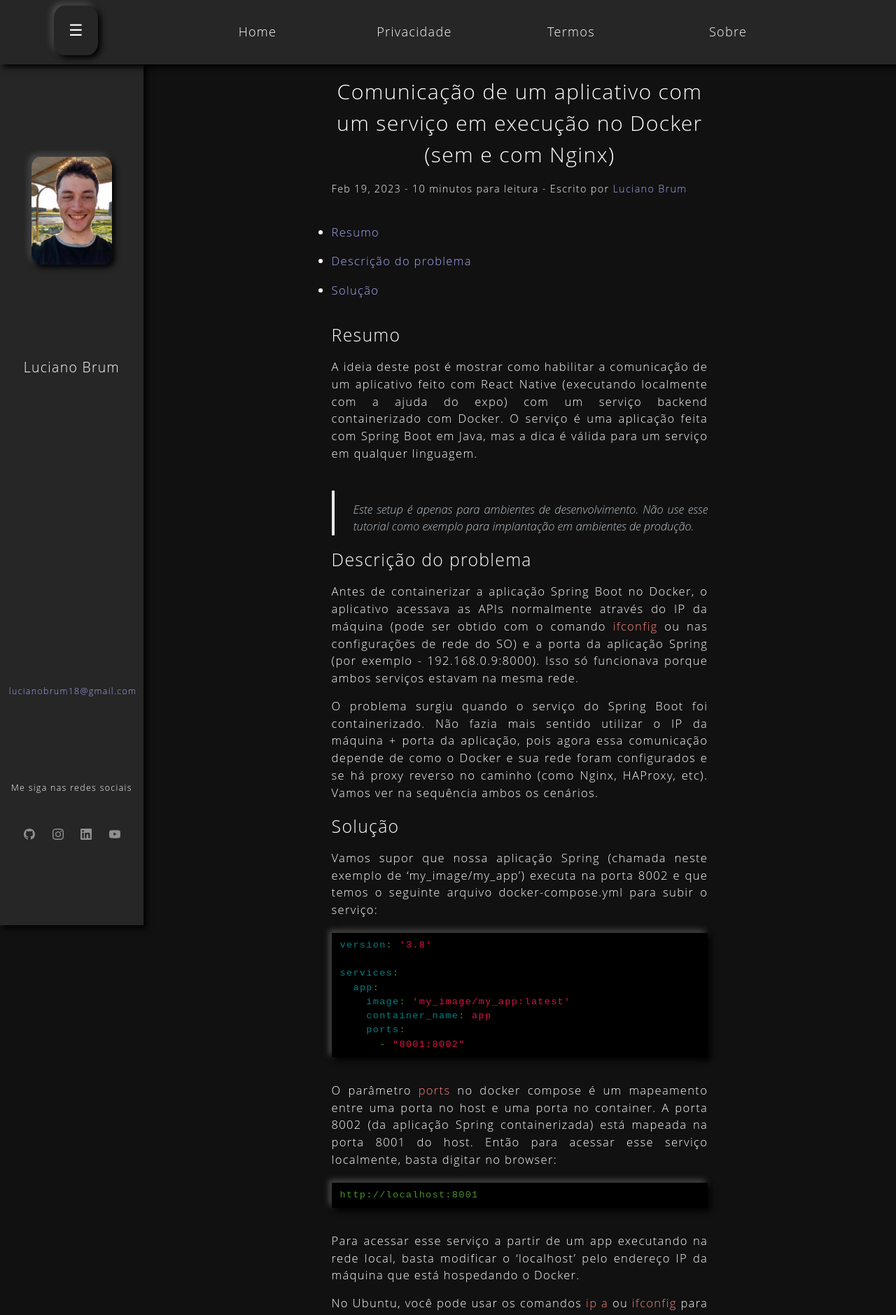
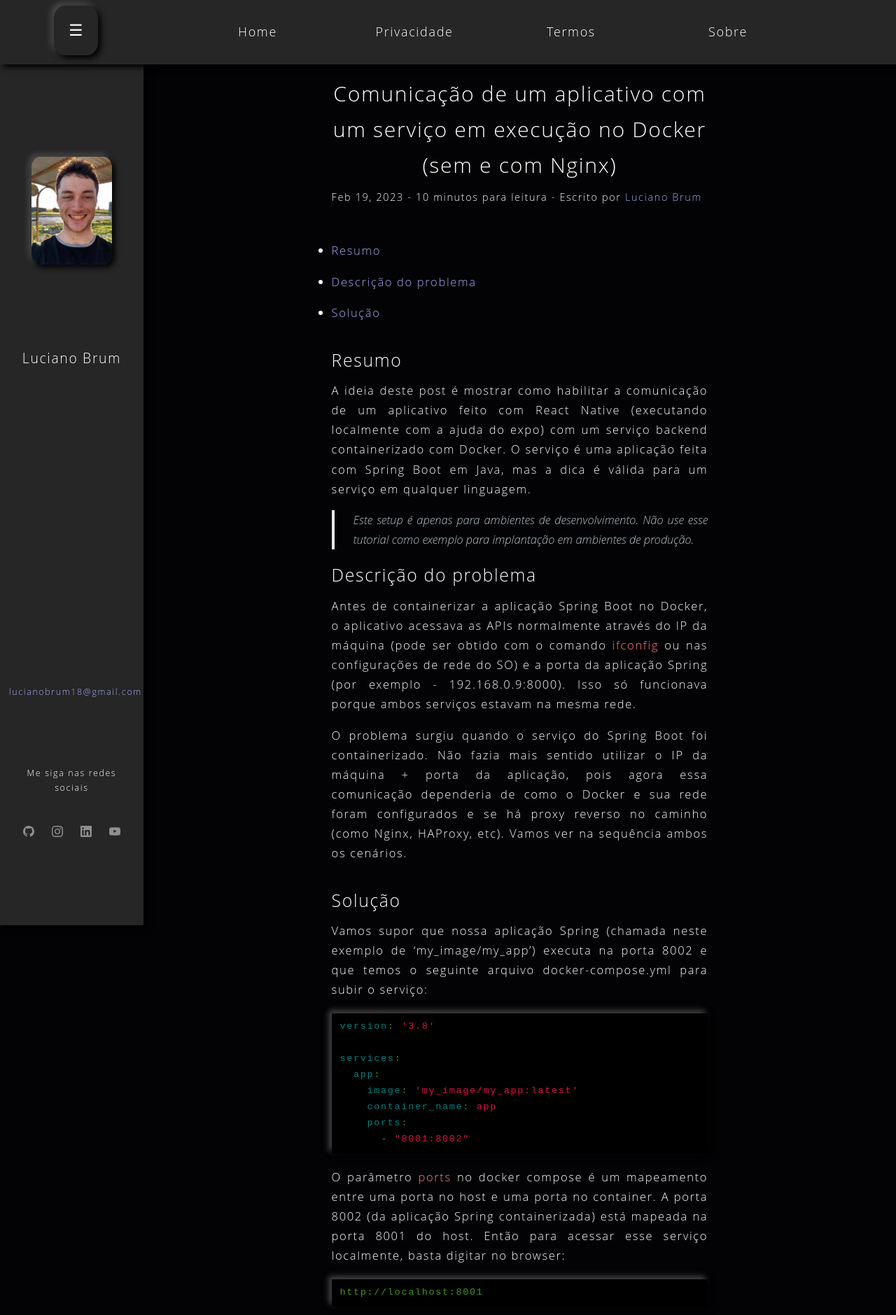
Before and after one commit to Lubrum/Lubrum.github.io, a Jekyll site: the page built from _posts/2023-02-17-comunicacao-app-servidor-local-docker.markdown, in a window 1280 px wide. Shown: the top 1879 px of the page at 70% size. Built offline with Jekyll 4.4.1, drawn with Linux system fonts in a browser that asks for light colours; some of the changed text lies outside the part shown.

Commit message:
Fixing last post, minor fixes in layout elements.

```diff
--- a/_posts/2023-02-17-comunicacao-app-servidor-local-docker.markdown
+++ b/_posts/2023-02-17-comunicacao-app-servidor-local-docker.markdown
@@ -17,7 +17,6 @@
 
 A ideia deste post é mostrar como habilitar a comunicação de um aplicativo feito com React Native (executando localmente com a ajuda do expo) com um serviço backend containerizado com Docker. O serviço é uma aplicação feita com Spring Boot em Java, mas a dica é válida para um serviço em qualquer linguagem.
 
-<br/>
 
 > *Este setup é apenas para ambientes de desenvolvimento. Não use esse tutorial como exemplo para implantação em ambientes de produção.*
 
@@ -26,7 +25,7 @@
 
 Antes de containerizar a aplicação Spring Boot no Docker, o aplicativo acessava as APIs normalmente através do IP da máquina (pode ser obtido com o comando <span style = "color: #ff8080">ifconfig</span>  ou nas configurações de rede do SO) e a porta da aplicação Spring (por exemplo - 192.168.0.9:8000). Isso só funcionava porque ambos serviços estavam na mesma rede.
 
-O problema surgiu quando o serviço do Spring Boot foi containerizado. Não fazia mais sentido utilizar o IP da máquina + porta da aplicação, pois agora essa comunicação depende de como o Docker e sua rede foram configurados e se há proxy reverso no caminho (como Nginx, HAProxy, etc). Vamos ver na sequência ambos os cenários.
+O problema surgiu quando o serviço do Spring Boot foi containerizado. Não fazia mais sentido utilizar o IP da máquina + porta da aplicação, pois agora essa comunicação dependeria de como o Docker e sua rede foram configurados e se há proxy reverso no caminho (como Nginx, HAProxy, etc). Vamos ver na sequência ambos os cenários.
 
 # Solução
 
@@ -179,11 +178,11 @@
 
 Observe os parâmetros essenciais para este exemplo:
 
-default_keyfile     = localhost.key
+*default_keyfile*    = <span style = "color: #ff8080">localhost.key</span>
 
-commonName          = localhost
+*commonName*          = <span style = "color: #ff8080">localhost</span>
 
-subjectAltName      = DNS:localhost,IP:10.0.2.2
+*subjectAltName*      = <span style = "color: #ff8080">DNS:localhost,IP:10.0.2.2</span>
 
 Utilizamos aqui, além do localhost, o IP 10.0.2.2 porque é o [IP que o emulador do Android utiliza para se comunicar com o localhost da máquina HOST](https://developer.android.com/studio/run/emulator-networking?hl=pt-br).
 
@@ -191,21 +190,21 @@
 
 Os passos no Google Chrome são os seguintes.
 
-1- menu de opções do Chrome (três pontinhos no canto superior direito)
+*1- menu de opções do Chrome (três pontinhos no canto superior direito)*
 
-2- Settings (Configurações)
+*2- Settings (Configurações)*
 
-3- Privacy and Security (Privacidade e Segurança - menu esquerdo)
+*3- Privacy and Security (Privacidade e Segurança - menu esquerdo)*
 
-4- Security (Segurança - no grupo Privacy and Security)
+*4- Security (Segurança - no grupo Privacy and Security)*
 
-5- Manage certificates (Gerenciar certificados)
+*5- Manage certificates (Gerenciar certificados)*
 
-6- Authorities (Autoridades - selecionar a aba)
+*6- Authorities (Autoridades - selecionar a aba)*
 
-7- Import (Importar)
+*7- Import (Importar)*
 
-8- Buscar o certificado gerado anteriormente, o localhost.crt, e dar ok
+*8- Buscar o certificado gerado anteriormente, o localhost.crt, e dar ok*
 
 Adicionamos os volumes */etc/ssl/certs:/etc/ssl/certs* e */etc/ssl/private:/etc/ssl/private* no docker-compose.yml para que o container do Nginx possa acessar os certificados gerados.
 
--- a/_sass/_base.scss
+++ b/_sass/_base.scss
@@ -243,7 +243,7 @@
 }
 
 p {
-  padding-top: 15px;
+  margin: 0.5rem auto 1rem;
 }
 
 ::-webkit-scrollbar {
--- a/_sass/cosmos.scss
+++ b/_sass/cosmos.scss
@@ -15,13 +15,13 @@
 $base-font-family: 'Open Sans', verdana, arial, sans-serif;
 $base-font-size: 16px !default;
 $base-font-weight: 300 !default;
-$base-letter-spacing: 0.08em;
-$base-line-height: 1.5 !default;
+$base-letter-spacing: 0.1em;
+$base-line-height: 1.7 !default;
 $spacing-unit: percentage(0.1) !default;
 $text-color: rgb(255, 255, 255) !default;
 
 $background-color: #262626 !default;
-$article-background-color: #111;
+$article-background-color: #030305;
 $brand-color: #2a7ae2 !default;
 $grey-color: #828282 !default;
 $grey-color-light: lighten($grey-color, 40%) !default;
```
Also changed, not shown: other parts of _posts/2023-02-17-comunicacao-app-servidor-local-docker.markdown (+2 -2 lines).
